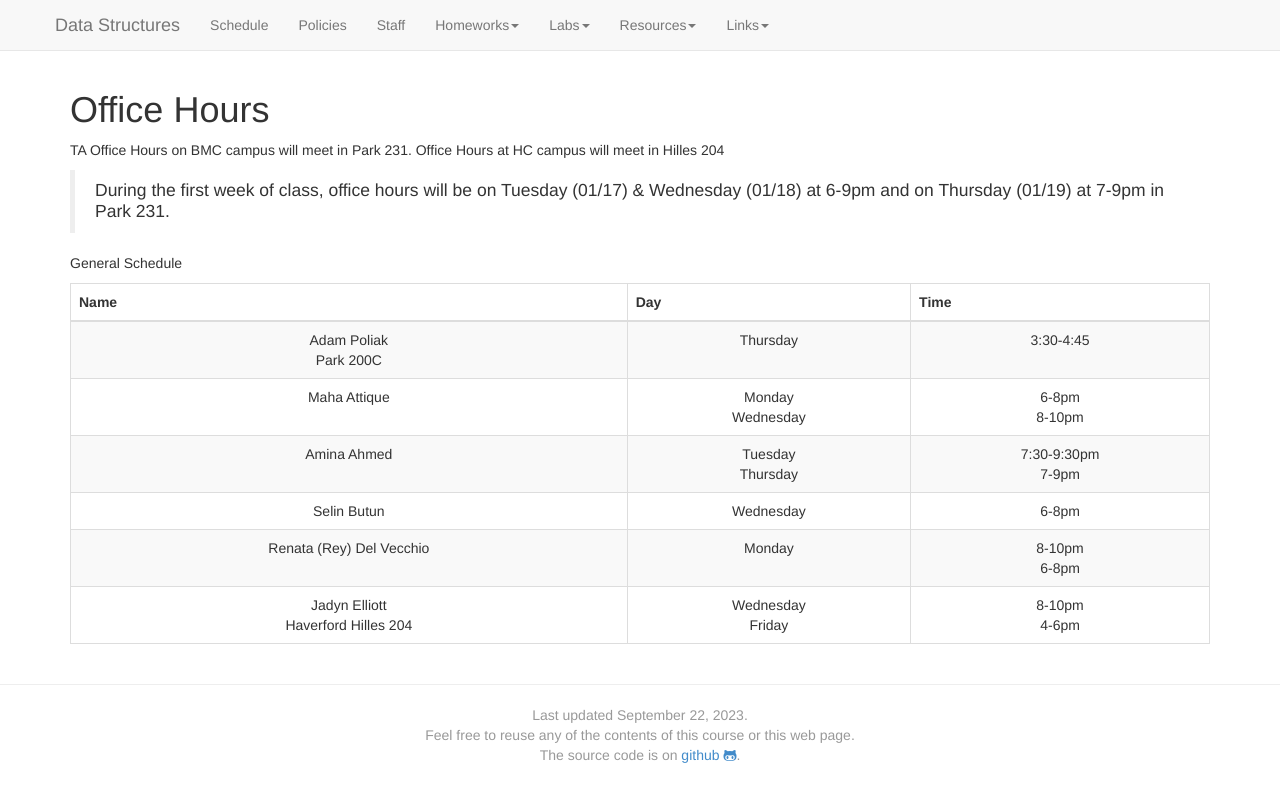
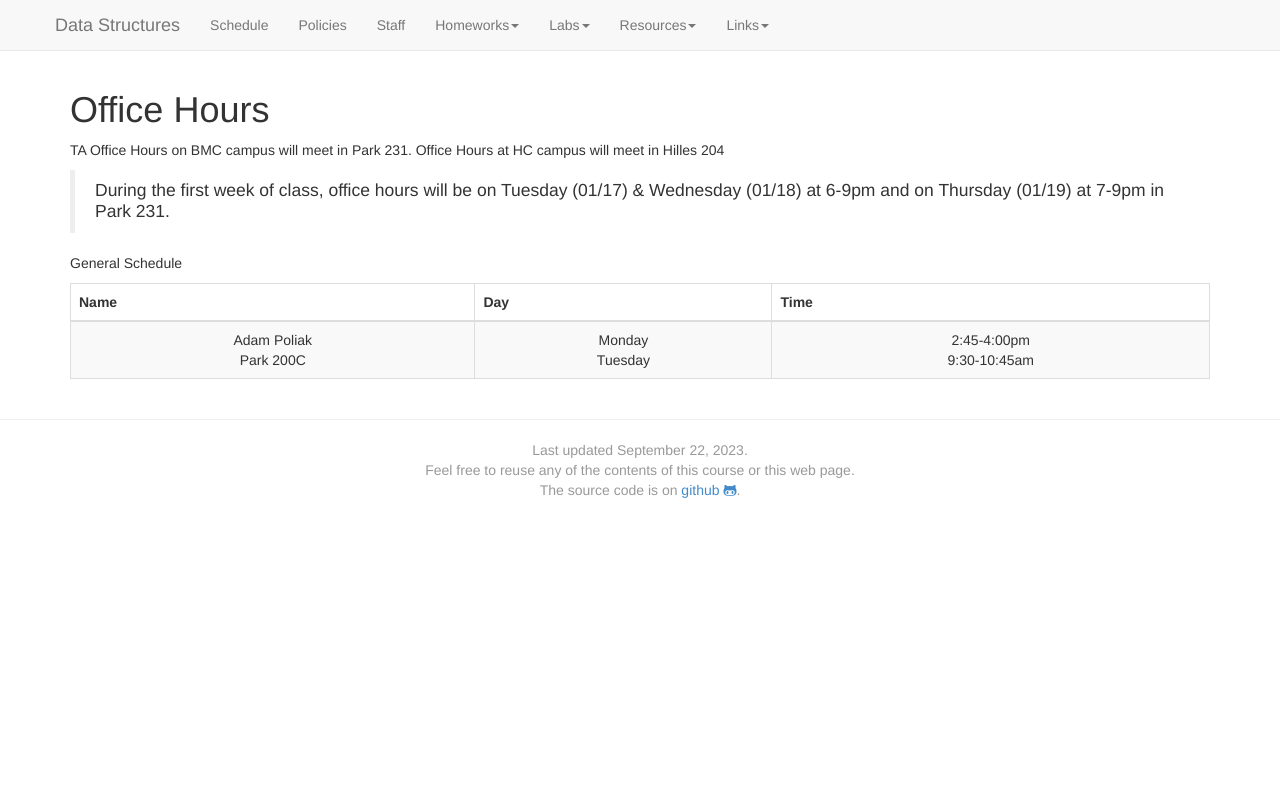
Before and after one commit to kalte0/BMC-CS-151.github.io, a Jekyll site: the page built from office-hours.md, in a window 1280 px wide. Shown: the top 802 px of the page. Built offline with Jekyll 4.4.1, drawn with Linux system fonts in a browser that asks for light colours; nearby versions of some CDN libraries.

Commit message:
added adam office hours

```diff
--- a/office-hours.md
+++ b/office-hours.md
@@ -85,33 +85,8 @@ General Schedule
 <tbody>
 <tr align="center">
 <td>Adam Poliak <br> Park 200C</td>
-<td align="center">Thursday</td>
-<td>3:30-4:45</td>
-</tr>
-<tr align="center">
-<td align="center">Maha Attique</td>
-<td align="center"> Monday <br> Wednesday </td>
-<td>6-8pm <br> 8-10pm </td>
-</tr>
-<tr align="center">
-<td align="center">Amina Ahmed</td>
-<td align="center"> Tuesday<br> Thursday </td>
-<td>7:30-9:30pm <br> 7-9pm </td>
-</tr>
-<tr align="center">
-<td align="center">Selin Butun</td>
-<td align="center"> Wednesday </td>
-<td> 6-8pm </td>
-</tr>
-<tr align="center">
-<td align="center">Renata (Rey) Del Vecchio</td>
-<td align="center"> Monday<br> </td>
-<td> 8-10pm<br> 6-8pm </td>
-</tr>
-<tr align="center">
-<td align="center">Jadyn Elliott <br> Haverford Hilles 204</td>
-<td align="center"> Wednesday <br> Friday </td>
-<td>8-10pm<br> 4-6pm</td>
+<td align="center">Monday <br> Tuesday </td>
+<td>2:45-4:00pm <br> 9:30-10:45am</td>
 </tr>
 </tbody>
 </table>
```
